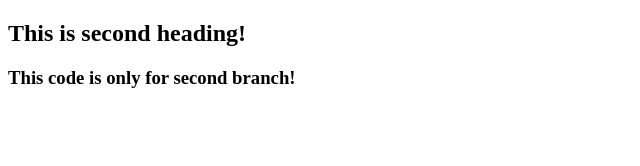
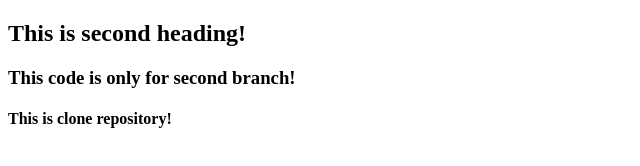
Before and after one commit to shohely1710/github-basics-tutorial, a plain HTML site: page index.html in a window 1280 px wide. Shown: the whole page, without its empty margins (0-640 px from the left). Drawn offline with Linux system fonts and the light colour scheme.

Commit message:
this is clone repository

```diff
--- a/index.html
+++ b/index.html
@@ -11,6 +11,7 @@
     <h2>This is second heading!</h2>
 
     <h3>This code is only for second branch!</h3>
+    <h4>This is clone repository!</h4>
 
 </body>
 </html>
```
